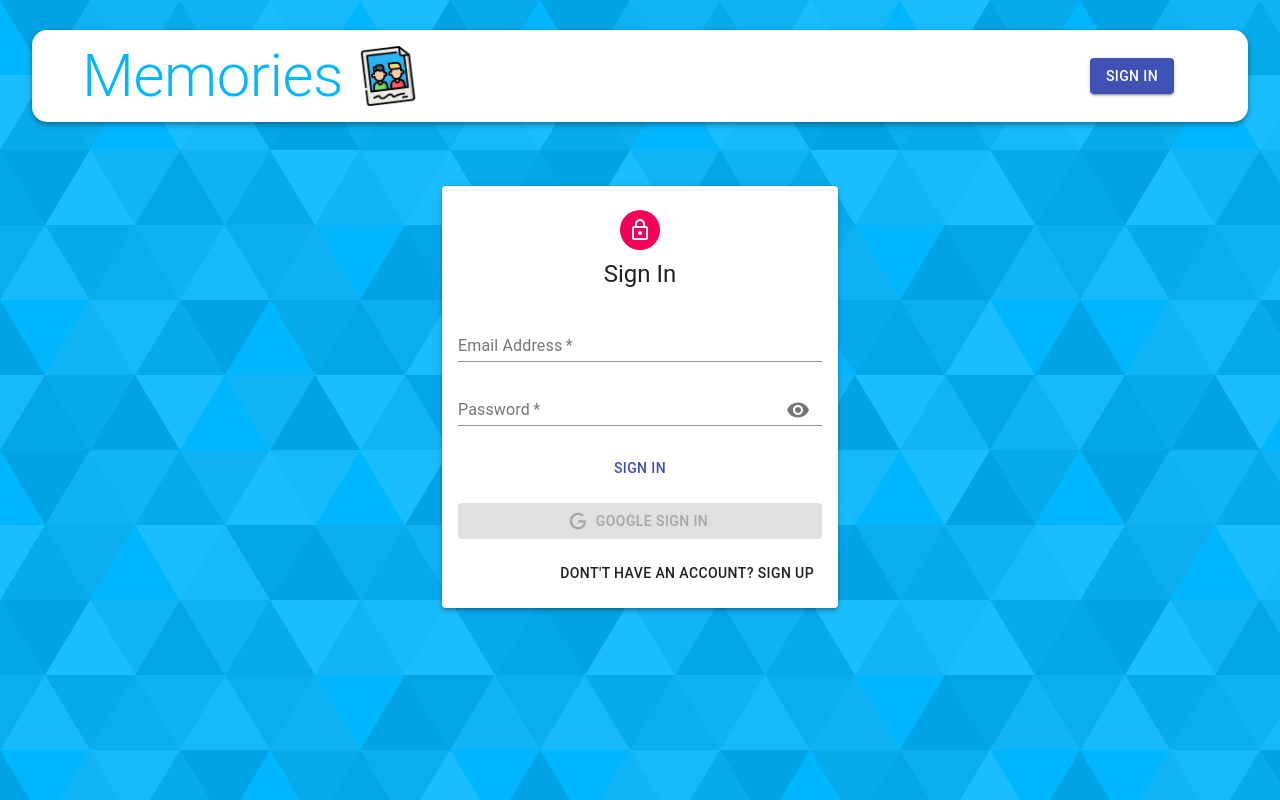
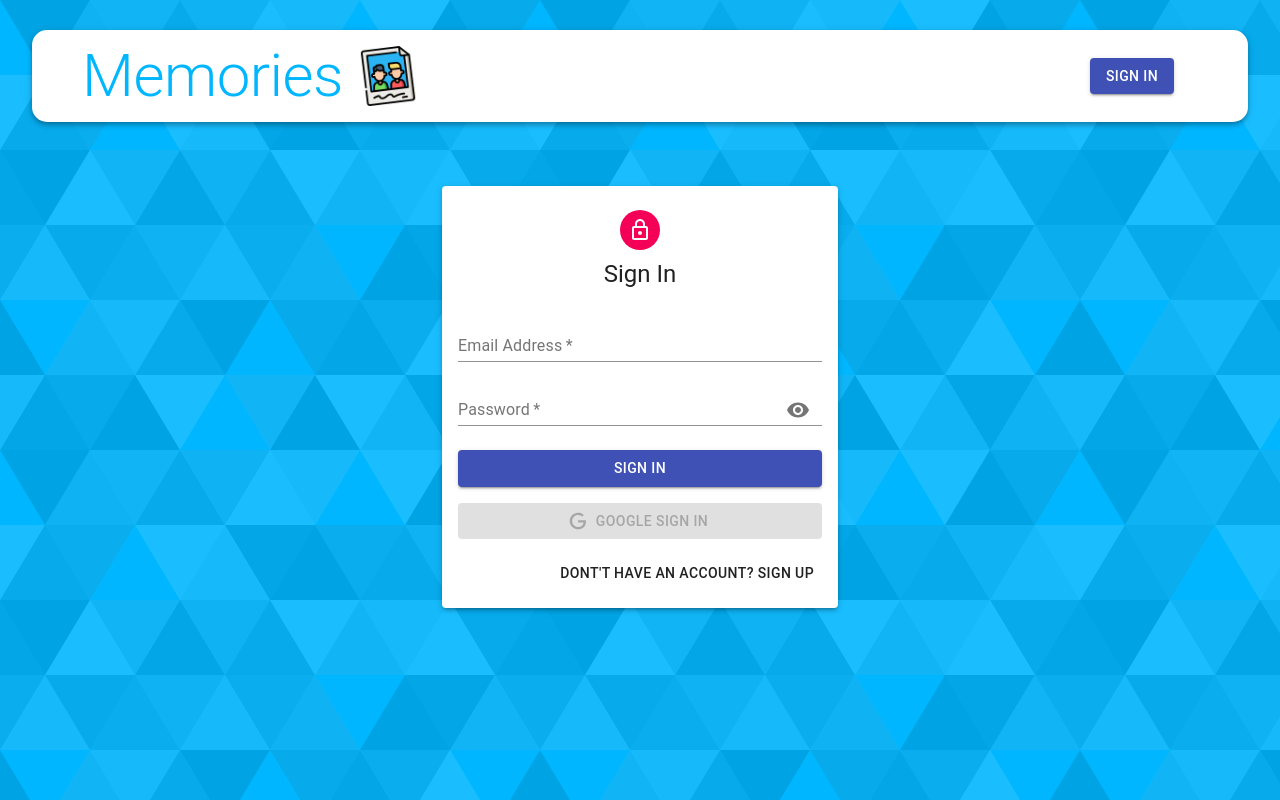
Before and after one commit to Rongjun-Hu/memories-mern-project, a React (Create React App) app in the folder client/: page /auth in a window 1280 px wide. Built offline with nearby package versions, Linux system fonts and the light colour scheme.

Commit message:
fixed type error

```diff
--- a/client/src/components/Auth/Auth.js
+++ b/client/src/components/Auth/Auth.js
@@ -125,7 +125,7 @@ const Auth = () => {
           <Button
             type="submit"
             fullWidth
-            varient="contained"
+            variant="contained"
             color="primary"
             className={classes.submit}
           >
```
